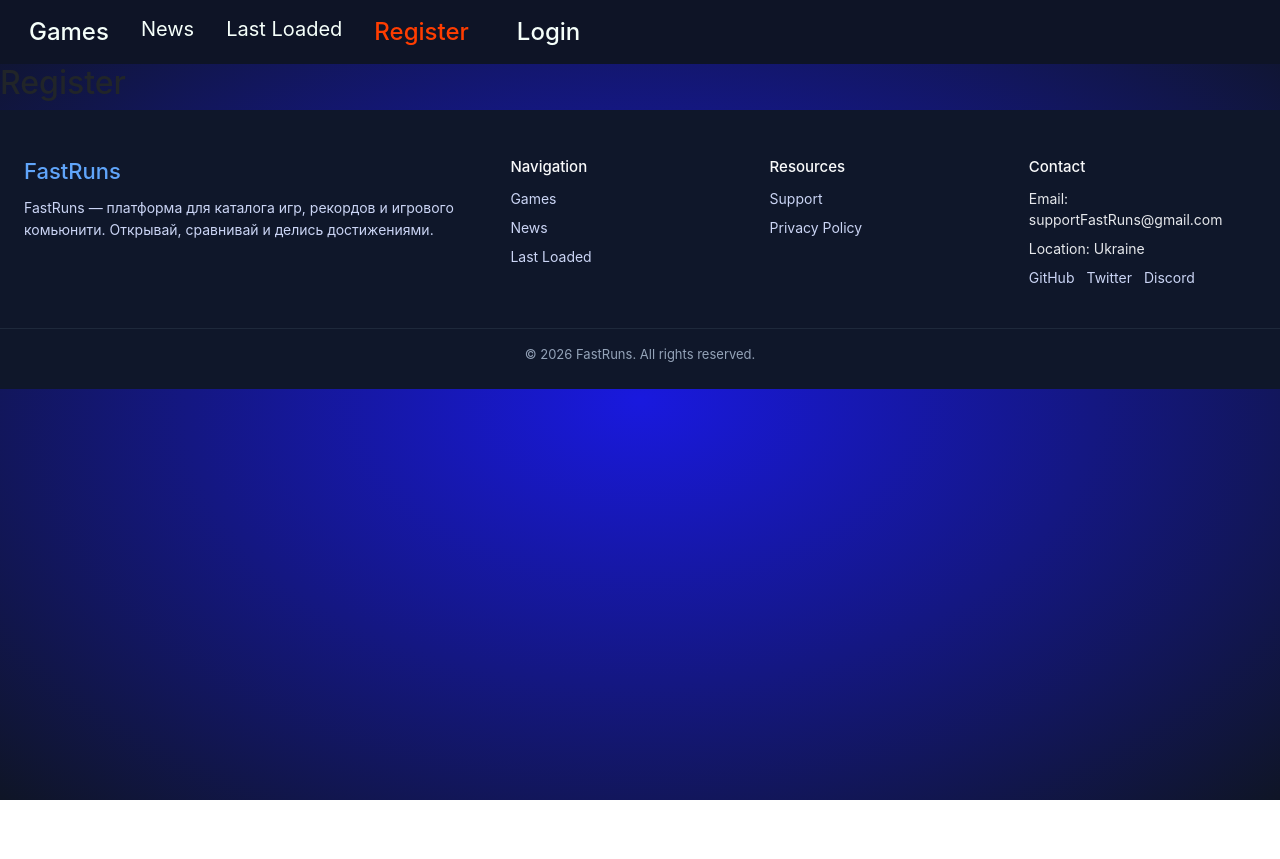
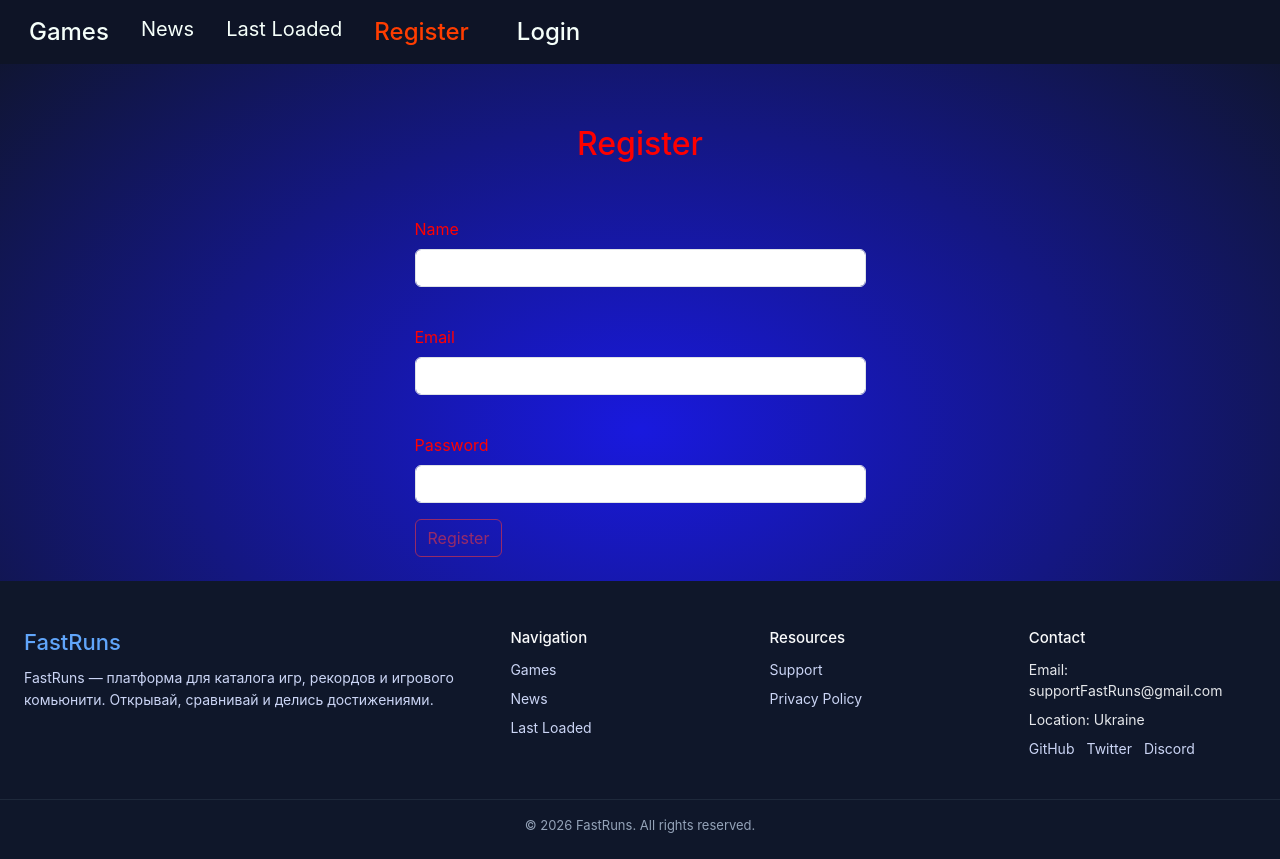
Before and after one commit to Vitaliy121367/my-app, a React (Create React App) app: page /register in a window 1280 px wide. Before the commit the page ends 800 px from the top, so only its background shows below. Built offline with nearby package versions, Linux system fonts and the light colour scheme.

Commit message:
Register

```diff
--- a/src/pages/Login/Login.tsx
+++ b/src/pages/Login/Login.tsx
@@ -33,12 +33,12 @@ export const Login = () => {
   const navigate = useNavigate();
 
   const [isFormValid, setIsFormValid] = useState(false);
-  const [error, setError] = useState(""); // <-- здесь храним сообщение об ошибке
+  const [error, setError] = useState("");
   const [formControls, setFormControls] = useState<FormControls>({
     email: {
       type: "email",
       label: "Email",
-      errorMessage: "Введите корректный email",
+      errorMessage: "Enter a valid email address",
       value: "",
       validation: { required: true, email: true },
       valid: false,
@@ -47,7 +47,7 @@ export const Login = () => {
     password: {
       type: "password",
       label: "Password",
-      errorMessage: "Минимум 5 символов",
+      errorMessage: "Minimum 5 characters",
       value: "",
       validation: { required: true, minLength: 5 },
       valid: false,
@@ -114,7 +114,7 @@ export const Login = () => {
       if (err.response && err.response.data && err.response.data.message) {
         setError(err.response.data.message);
       } else {
-        setError("Произошла непредвиденная ошибка");
+        setError("Error logging in. Please try again.");
       }
     }
   };
@@ -147,7 +147,7 @@ export const Login = () => {
                   );
                 })}
 
-                {error && <div className="alert alert-danger mt-3">{error}</div>} {/* <-- выводим ошибку */}
+                {error && <div className="alert alert-danger mt-3">{error}</div>}
 
                 <Button type="submit" disabled={!isFormValid}>
                   Log In
--- a/src/pages/Profile/Profile.tsx
+++ b/src/pages/Profile/Profile.tsx
@@ -1,13 +1,45 @@
-import {Outlet} from "react-router-dom";
+import { Outlet } from "react-router-dom";
 import { Navbar } from "../../components/Navbar/Navbar";
 import { Footer } from "../../components/Footer/Footer";
+import { useEffect, useState } from "react";
+import axios from "axios";
+import style from "./Profile.module.css";
 
 export const Profile = () => {
+    const [user, setUser] = useState<any>(null);
+
+    useEffect(() => {
+        const fetchUser = async () => {
+            try {
+                const token = localStorage.getItem("token");
+                const res = await axios.get(
+                    "http://localhost:4000/api/auth/me",
+                    {
+                        headers: {
+                            Authorization: `Bearer ${token}`,
+                        },
+                    }
+                );
+
+                setUser(res.data);
+            } catch (error) {
+                console.error(error);
+            }
+        };
+        fetchUser();
+    }, []);
+
+
     return (
         <div>
-            <Navbar/>
+            <Navbar />
             <h2>Profile</h2>
-            <Outlet/>
+            <h2>{user?.id}</h2>
+            <h2>{user?.name}</h2>
+            <h2>{user?.email}</h2>
+            <h2>{user?.role}</h2>
+
+            <Outlet />
             <Footer />
         </div>
     )
--- /dev/null
+++ b/src/pages/Register/Register.module.css
@@ -0,0 +1,20 @@
+.title{
+  text-align: center;
+  color: red;
+  padding-top: 4.8%;
+}
+
+.registerContainer{
+  display: flex;
+  justify-content: center;
+  align-items: center;
+}
+
+.page {
+  min-height: 100vh;
+  display: flex;
+  flex-direction: column;
+}
+.content {
+  flex: 1;
+}
--- a/src/pages/Register/Register.tsx
+++ b/src/pages/Register/Register.tsx
@@ -1,14 +1,177 @@
-import {Outlet} from "react-router-dom";
+import { Outlet, useNavigate } from "react-router-dom";
 import { Navbar } from "../../components/Navbar/Navbar";
 import { Footer } from "../../components/Footer/Footer";
+import styles from "./Register.module.css";
+import axios from "axios";
+import { saveToken } from "../../utils/auth";
+import { useState } from "react";
+import Input from "../../UI/Input/Input";
+import Button from "../../UI/Button/Button";
+
+type ValidationRules = {
+  required?: boolean;
+  email?: boolean;
+  minLength?: number;
+};
+
+type Control = {
+  type: string;
+  label: string;
+  errorMessage: string;
+  value: string;
+  validation: ValidationRules;
+  valid: boolean;
+  touched: boolean;
+};
+
+type FormControls = {
+  name: Control;
+  email: Control;
+  password: Control;
+};
 
 export const Register = () => {
-    return (
-        <div>
-            <Navbar/>
-            <h2>Register</h2>
-            <Outlet/>
-            <Footer />
+  const navigate = useNavigate();
+
+  const [isFormValid, setIsFormValid] = useState(false);
+  const [error, setError] = useState("");
+  const [formControls, setFormControls] = useState<FormControls>({
+    name: {
+      type: "text",
+      label: "Name",
+      errorMessage: "Minimum 5 characters",
+      value: "",
+      validation: { required: true, minLength: 5 },
+      valid: false,
+      touched: false,
+    },
+    email: {
+      type: "email",
+      label: "Email",
+      errorMessage: "Enter a valid email address",
+      value: "",
+      validation: { required: true, email: true },
+      valid: false,
+      touched: false,
+    },
+    password: {
+      type: "password",
+      label: "Password",
+      errorMessage: "Minimum 6 characters",
+      value: "",
+      validation: { required: true, minLength: 6 },
+      valid: false,
+      touched: false,
+    },
+  });
+
+  const validateControl = (value: string, validation: ValidationRules) => {
+    if (!validation) return true;
+
+    let isValid = true;
+
+    if (validation.required) {
+      isValid = value.trim() !== "" && isValid;
+    }
+
+    if (validation.email) {
+      isValid = /\S+@\S+\.\S+/.test(value) && isValid;
+    }
+
+    if (validation.minLength) {
+      isValid = value.length >= validation.minLength && isValid;
+    }
+
+    return isValid;
+  };
+
+  const onChangeHandler = (
+    event: React.ChangeEvent<HTMLInputElement>,
+    controlName: keyof FormControls
+  ) => {
+    const updatedControls = { ...formControls };
+    const control = { ...updatedControls[controlName] };
+
+    control.value = event.target.value;
+    control.touched = true;
+    control.valid = validateControl(control.value, control.validation);
+
+    updatedControls[controlName] = control;
+
+    let formIsValid = true;
+    Object.keys(updatedControls).forEach(
+      (name) => (formIsValid = updatedControls[name as keyof FormControls].valid && formIsValid)
+    );
+
+    setFormControls(updatedControls);
+    setIsFormValid(formIsValid);
+  };
+
+  const submitHandler = async (e: React.FormEvent) => {
+    e.preventDefault();
+    setError("");
+
+    try {
+      const res = await axios.post("http://localhost:4000/api/auth/register", {
+        name: formControls.name.value,
+        email: formControls.email.value,
+        password: formControls.password.value,
+      });
+
+      saveToken(res.data.token);
+      console.clear();
+      navigate("/");
+    } catch (err: any) {
+      if (err.response && err.response.data && err.response.data.message) {
+        setError(err.response.data.message);
+      } else {
+        setError("Error registering. Please try again.");
+      }
+    }
+  };
+
+  return (
+    <div className={styles.page}>
+      <Navbar />
+
+      <div className={styles.content}>
+        <h2 className={styles.title}>Register</h2>
+
+        <div className="container py-4">
+          <div className={`row ${styles.registerContainer}`}>
+            <div className="col-sm-10 col-md-6 col-lg-5 mx-auto">
+              <form onSubmit={submitHandler}>
+                {Object.keys(formControls).map((controlName) => {
+                  const control = formControls[controlName as keyof FormControls];
+                  return (
+                    <Input
+                      key={controlName}
+                      type={control.type}
+                      label={control.label}
+                      value={control.value}
+                      valid={control.valid}
+                      touched={control.touched}
+                      errorMessage={control.errorMessage}
+                      shouldValidate={!!control.validation}
+                      onChange={(e: any) => onChangeHandler(e, controlName as keyof FormControls)}
+                    />
+                  );
+                })}
+
+                {error && <div className="alert alert-danger mt-3">{error}</div>}
+
+                <Button type="submit" disabled={!isFormValid}>
+                  Register
+                </Button>
+              </form>
+            </div>
+          </div>
         </div>
-    )
-}
+
+        <Outlet />
+      </div>
+
+      <Footer />
+    </div>
+  );
+};
```
Also changed, not shown: src/pages/Profile/Profile.module.css (added).
